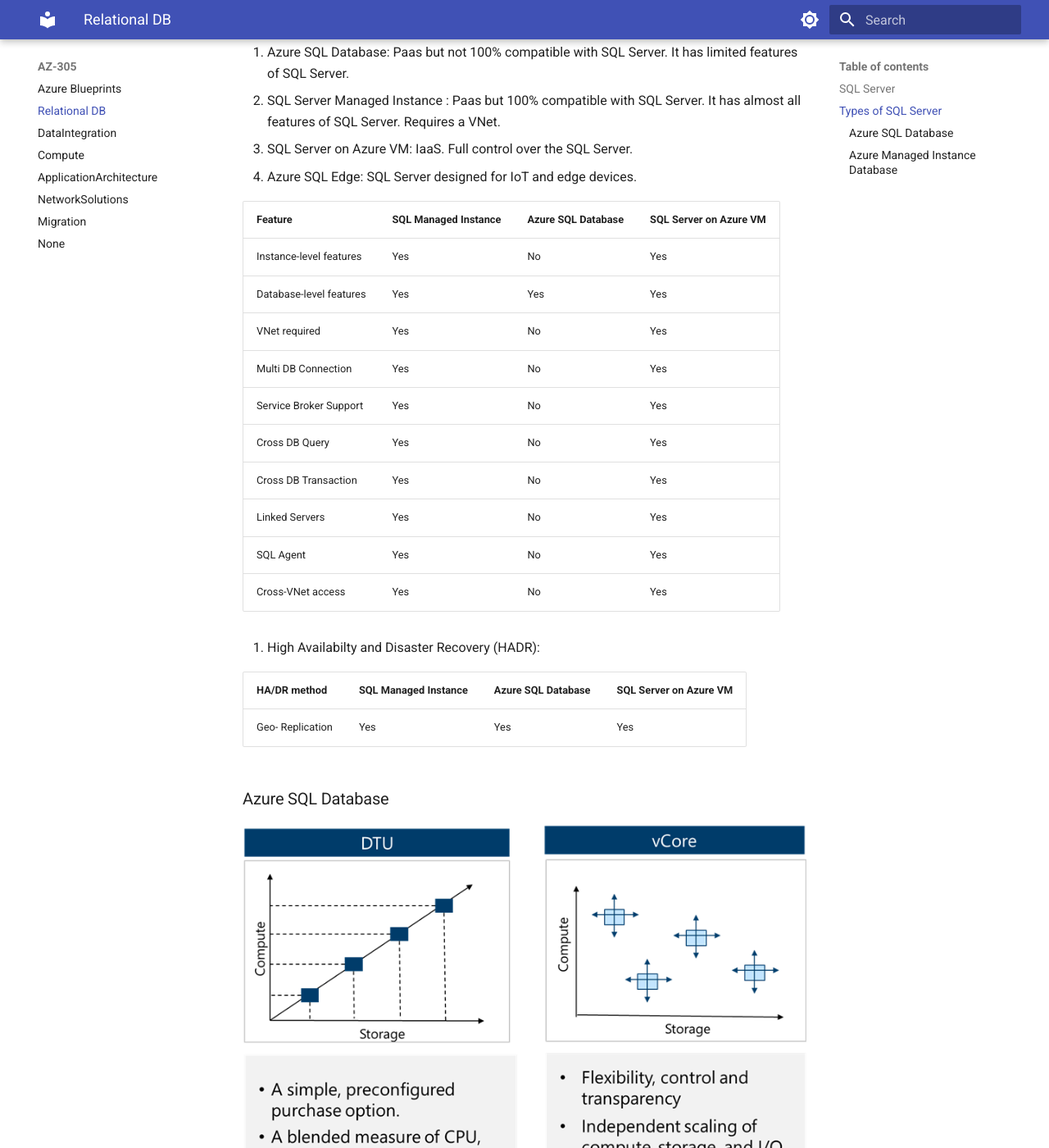
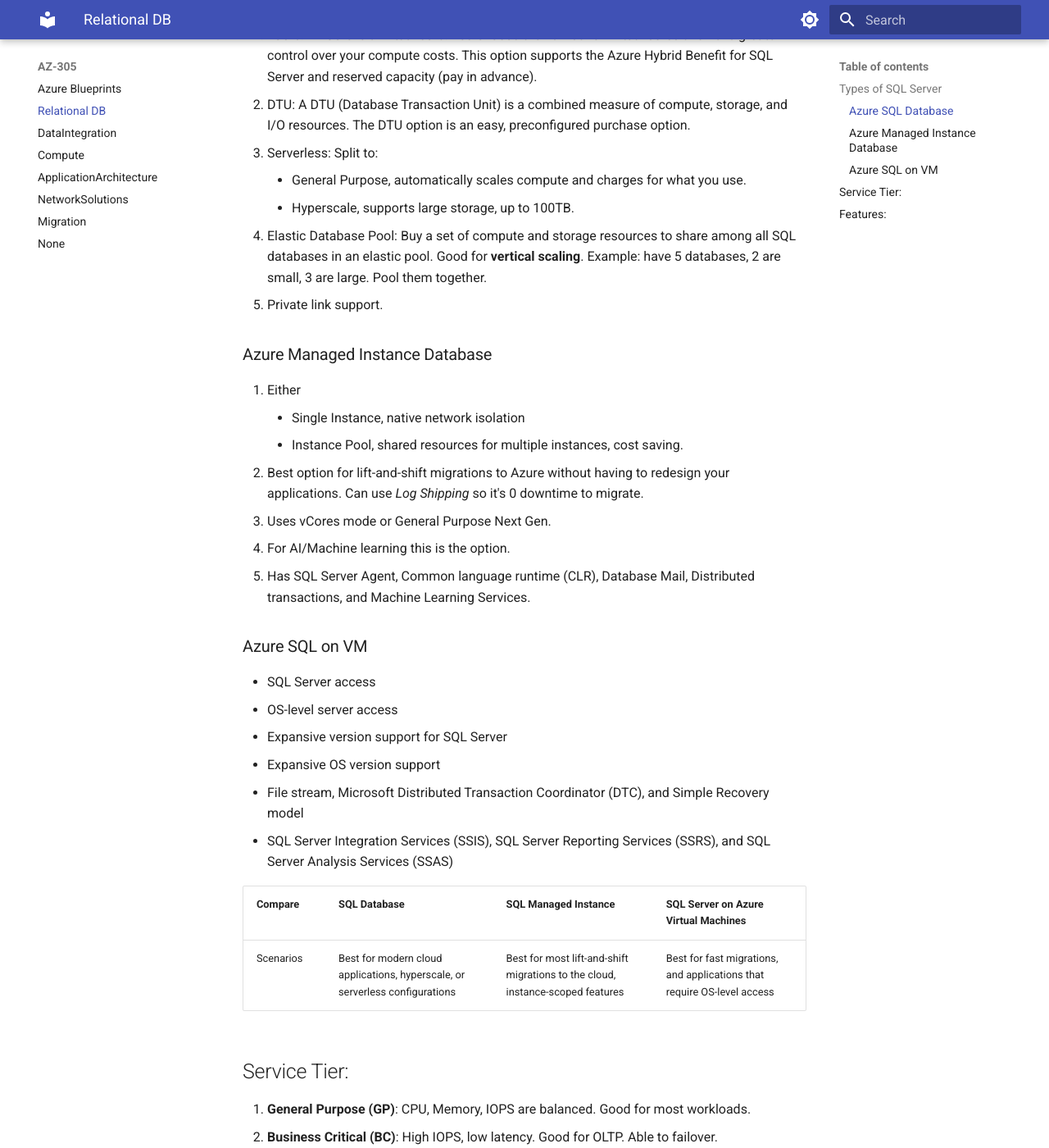
Before and after one commit to yoonghan/AZ-104-Azure-Administrator-Associate, an MkDocs documentation site: the page built from docs/AZ-305/RelationalDB.md, in a window 1280 px wide and 1400 px high, scrolled down 976 px. Shown: the whole window at 82% size. Built offline with MkDocs 1.6.1 and Material for MkDocs 9.7.7, drawn with Linux system fonts in a browser that asks for light colours; some of the changed text lies outside the part shown.

Commit message:
Update with SQL

```diff
--- a/docs/AZ-305/RelationalDB.md
+++ b/docs/AZ-305/RelationalDB.md
@@ -1,52 +1,10 @@
 # Relational DB
-
-## SQL Server
-1. Service Tier:
-
-  - General Purpose (GP): CPU, Memory, IOPS are balanced. Good for most workloads.
-  - Business Critical (BC): High IOPS, low latency. Good for OLTP.
-  - Hyperscale (HS): Large DB size, high availability. Good for Big Data.
-2. PAAS SKU:
-
-  - Basic
-  - Standard
-  - Premium
-3. Features:
-
-  - SQL Server Masking: Dynamic data masking keeps sensitive data secure by masking it to non-privileged users. For example, you can mask credit card numbers so that only users with specific database roles can see the full number.
-  - Threat Detection: Monitors the database for suspicious activities and alerts you to potential threats. It can detect anomalies such as unusual login attempts, SQL injection attacks, and data exfiltration attempts.
-  - Encryption:
-    - Deterministic encryption: Always generates the same encrypted value for the same plaintext value. Use this when you need to search or group by the encrypted column.
-    - Randomized encryption: Generates a different encrypted value for the same plaintext value. Use this when you need to protect data from hackers, and you don't need to search or group by the encrypted column.
 
 ## Types of SQL Server
 1. Azure SQL Database: Paas but not 100% compatible with SQL Server. It has limited features of SQL Server.
 2. SQL Server Managed Instance : Paas but 100% compatible with SQL Server. It has almost all features of SQL Server. Requires a VNet.
-
-
 3. SQL Server on Azure VM: IaaS. Full control over the SQL Server.
 4. Azure SQL Edge: SQL Server designed for IoT and edge devices.
-
-| Feature | SQL Managed Instance | Azure SQL Database | SQL Server on Azure VM |
-| --- | --- | --- | --- |
-| Instance-level features | Yes | No | Yes |
-| Database-level features | Yes | Yes | Yes |
-| VNet required | Yes | No | Yes |
-| Multi DB Connection | Yes | No | Yes |
-| Service Broker Support | Yes | No | Yes |
-| Cross DB Query | Yes | No | Yes |
-| Cross DB Transaction | Yes | No | Yes |
-| Linked Servers | Yes | No | Yes |
-| SQL Agent | Yes | No | Yes |
-| Cross-VNet access | Yes | No | Yes |
-
-
-4. High Availabilty and Disaster Recovery (HADR):
-
-| HA/DR method | SQL Managed Instance | Azure SQL Database | SQL Server on Azure VM |
-| --- | --- | --- | --- |
-| Geo- Replication | Yes | Yes | Yes |
-
 
 ### Azure SQL Database
 ![Azure SQL Database](azuresql.png)
@@ -56,10 +14,52 @@
 3. Serverless: Split to:
     - General Purpose, automatically scales compute and charges for what you use.
     - Hyperscale, supports large storage, up to 100TB.
-4. Elastic Database Pool: Buy a set of compute and storage resources to share among all SQL databases in an elastic pool.
+4. Elastic Database Pool: Buy a set of compute and storage resources to share among all SQL databases in an elastic pool. Good for **vertical scaling**. Example: have 5 databases, 2 are small, 3 are large. Pool them together.
 5. Private link support.
 
 ### Azure Managed Instance Database
 1. Either
-    - Single Instance
-    - Instance Pool
+    - Single Instance, native network isolation
+    - Instance Pool, shared resources for multiple instances, cost saving.
+2. Best option for lift-and-shift migrations to Azure without having to redesign your applications. Can use *Log Shipping* so it's 0 downtime to migrate.
+3. Uses vCores mode or General Purpose Next Gen.
+4. For AI/Machine learning this is the option.
+5. Has SQL Server Agent, Common language runtime (CLR), Database Mail, Distributed transactions, and Machine Learning Services.
+
+### Azure SQL on VM
+- SQL Server access
+- OS-level server access
+- Expansive version support for SQL Server
+- Expansive OS version support
+- File stream, Microsoft Distributed Transaction Coordinator (DTC), and Simple Recovery model
+- SQL Server Integration Services (SSIS), SQL Server Reporting Services (SSRS), and SQL Server Analysis Services (SSAS)
+
+| Compare | SQL Database | SQL Managed Instance | SQL Server on Azure Virtual Machines |
+| --- | --- | --- | --- |
+| Scenarios | Best for modern cloud applications, hyperscale, or serverless configurations | Best for most lift-and-shift migrations to the cloud, instance-scoped features | Best for fast migrations, and applications that require OS-level access |
+
+## Service Tier:
+1. **General Purpose (GP)**: CPU, Memory, IOPS are balanced. Good for most workloads.
+2. **Business Critical (BC)**: High IOPS, low latency. Good for OLTP. Able to failover.
+3. **Hyperscale (HS)**: Large DB size, high availability. Good for Big Data. Takes minutes to recover.
+  - The Hyperscale tier architecture uses paired page servers. You can scale horizontally to put all the data in caching layers.
+  - The Hyperscale architecture supports databases as large as 128 TB.
+  - meets read-scale requirements for business workloads
+
+![General Purpose Availability](general_purpose_av.png)
+![Business Critical HA](business_critical_ha.png)
+![Hyperscale HA](hyperscale_ha.png)
+
+## Features:
+1. **SQL Server Masking**: Dynamic data masking keeps sensitive data secure by masking it to non-privileged users. For example, you can mask credit card numbers so that only users with specific database roles can see the full number.
+2. **Threat Detection**: Monitors the database for suspicious activities and alerts you to potential threats. It can detect anomalies such as unusual login attempts, SQL injection attacks, and data exfiltration attempts.
+3. **Encryption**:
+    - Deterministic encryption: Always generates the same encrypted value for the same plaintext value. Use this when you need to search or group by the encrypted column.
+    - Randomized encryption: Generates a different encrypted value for the same plaintext value. Use this when you need to protect data from hackers, and you don't need to search or group by the encrypted column.
+    - Always Encrypted
+
+| Data state | Encryption method | Encryption level |
+| --- | --- | --- |
+| Data at rest | Transparent data encryption (TDE) | Always encrypted. |
+| Data in motion | Transport Layer Security (TLS 1.2 or higher) | Always encrypted. |
+| Data in process | Dynamic data masking | Specific data is unencrypted. Remaining data is encrypted. |
```
Also changed, not shown: docs/AZ-305/business_critical_ha.png (added), docs/AZ-305/general_purpose_av.png (added), docs/AZ-305/hyperscale_ha.png (added).
